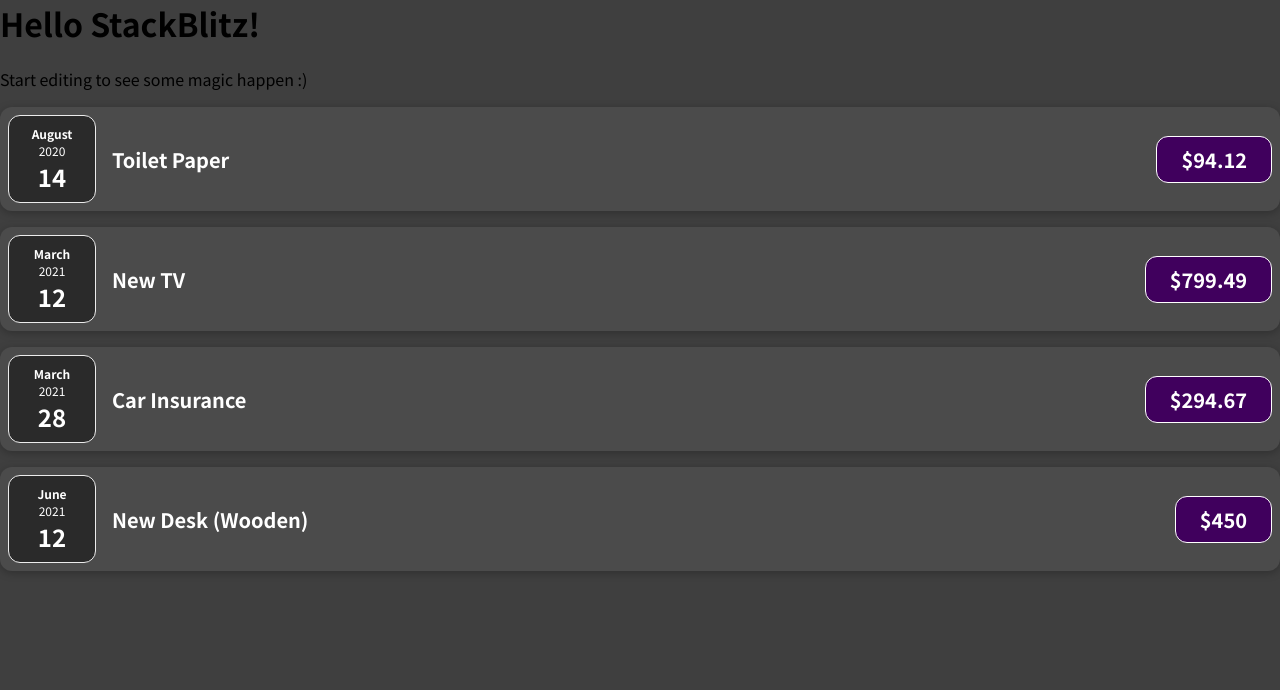
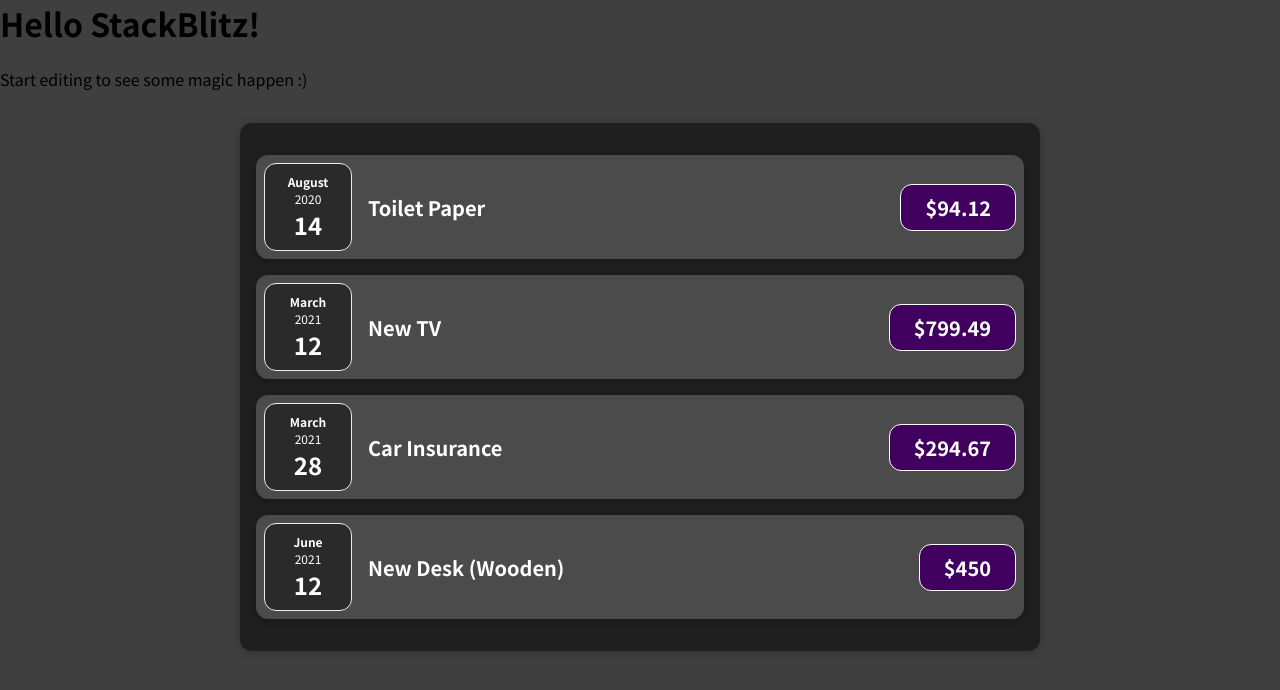
Before and after one commit to HemantKhinchiProjects/react-event, a React (Create React App) app: page / in a window 1280 px wide. Shown: the top 690 px of the page. Built offline with nearby package versions, Linux system fonts and the light colour scheme.

Commit message:
3 files modified, 2 added

```diff
--- a/src/App.js
+++ b/src/App.js
@@ -1,6 +1,7 @@
 import React from 'react';
 import './style.css';
-import ExpenseItem from './components/expenseItem/ExpenseItem';
+
+import Expenses from './components/expenseItem/Expenses';
 export default function App() {
   const expenses = [
     {
@@ -28,26 +29,7 @@ export default function App() {
     <div>
       <h1>Hello StackBlitz!</h1>
       <p>Start editing to see some magic happen :)</p>
-      <ExpenseItem
-        title={expenses[0].title}
-        amount={expenses[0].amount}
-        date={expenses[0].date}
-      ></ExpenseItem>
-      <ExpenseItem
-        title={expenses[1].title}
-        amount={expenses[1].amount}
-        date={expenses[1].date}
-      ></ExpenseItem>
-      <ExpenseItem
-        title={expenses[2].title}
-        amount={expenses[2].amount}
-        date={expenses[2].date}
-      ></ExpenseItem>
-      <ExpenseItem
-        title={expenses[3].title}
-        amount={expenses[3].amount}
-        date={expenses[3].date}
-      ></ExpenseItem>
+      <Expenses items={expenses} />
     </div>
   );
 }
--- a/src/components/expenseItem/ExpenseDate.js
+++ b/src/components/expenseItem/ExpenseDate.js
@@ -1,3 +1,4 @@
+import React from 'react';
 import './ExpenseDate.css';
 function ExpenseDate(props) {
   const month = props.date.toLocaleString('en-US', { month: 'long' });
--- a/src/components/expenseItem/ExpenseItem.js
+++ b/src/components/expenseItem/ExpenseItem.js
@@ -1,5 +1,6 @@
+import React from 'react';
+import './ExpenseItem.css';
 import ExpenseDate from './ExpenseDate';
-import './ExpenseItem.css';
 
 function ExpenseItem(props) {
   return (
--- /dev/null
+++ b/src/components/expenseItem/Expenses.css
@@ -0,0 +1,9 @@
+.expenses {
+  padding: 1rem;
+  background-color: rgb(31, 31, 31);
+  margin: 2rem auto;
+  width: 50rem;
+  max-width: 95%;
+  border-radius: 12px;
+  box-shadow: 0 1px 8px rgba(0, 0, 0, 0.25);
+}
--- /dev/null
+++ b/src/components/expenseItem/Expenses.js
@@ -0,0 +1,30 @@
+import React from 'react';
+import './Expenses.css';
+import ExpenseItem from './ExpenseItem';
+function Expenses(props) {
+  return (
+    <div className="expenses">
+      <ExpenseItem
+        title={props.items[0].title}
+        amount={props.items[0].amount}
+        date={props.items[0].date}
+      ></ExpenseItem>
+      <ExpenseItem
+        title={props.items[1].title}
+        amount={props.items[1].amount}
+        date={props.items[1].date}
+      ></ExpenseItem>
+      <ExpenseItem
+        title={props.items[2].title}
+        amount={props.items[2].amount}
+        date={props.items[2].date}
+      ></ExpenseItem>
+      <ExpenseItem
+        title={props.items[3].title}
+        amount={props.items[3].amount}
+        date={props.items[3].date}
+      ></ExpenseItem>
+    </div>
+  );
+}
+export default Expenses;
```
